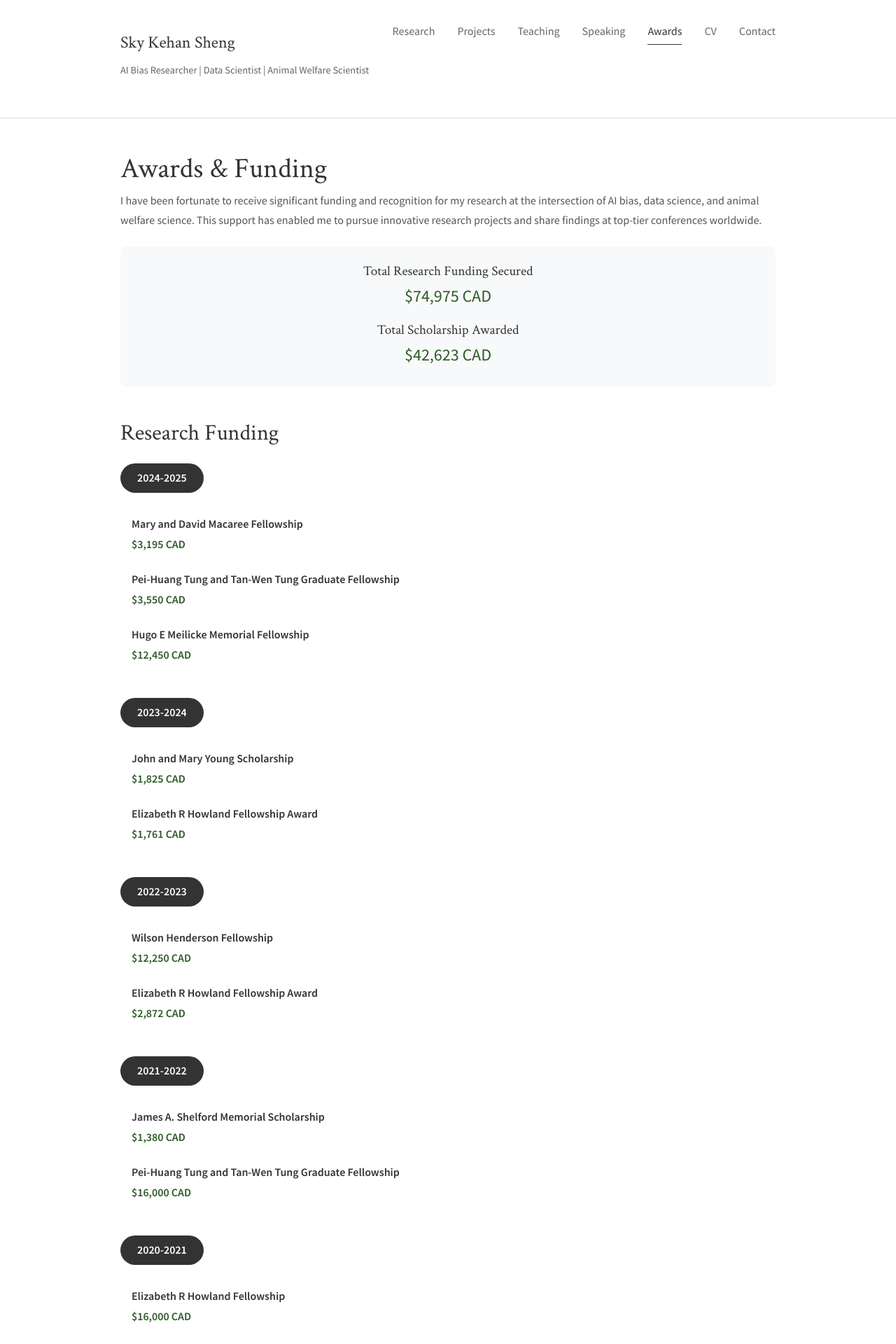
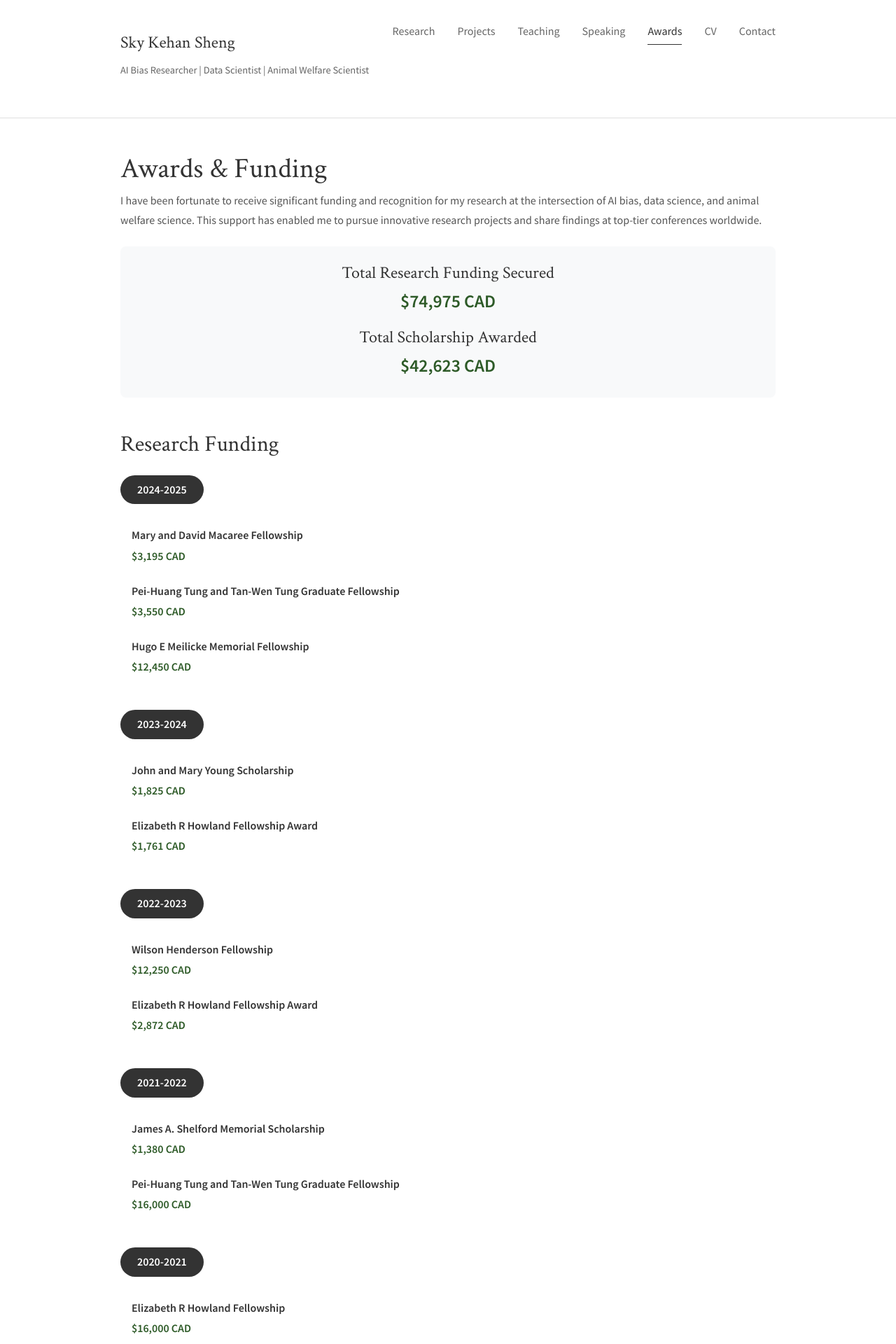
Before and after one commit to skysheng7/skysheng7.github.io, a Jekyll site: the page built from awards.html, in a window 1280 px wide. Shown: the top 1920 px of the page at 70% size. Built offline with Jekyll 4.4.1, drawn with Linux system fonts in a browser that asks for light colours.

Commit message:
update font

```diff
--- a/assets/css/main.css
+++ b/assets/css/main.css
@@ -228,8 +228,8 @@ a:hover {
 }
 
 .funding-summary h2 {
-    font-size: 1.2rem;
-    font-weight: 400;
+    font-size: 1.5rem;
+    font-weight: 500;
     margin: 1rem 0 0.25rem 0;
 }
 
@@ -238,8 +238,8 @@ a:hover {
 }
 
 .funding-total {
-    font-size: 1.5rem;
-    font-weight: 400;
+    font-size: 1.6rem;
+    font-weight: 700;
     color: #2d5a27;
     margin: 0;
 }
--- a/index.html
+++ b/index.html
@@ -41,7 +41,7 @@ description: "Sky Sheng - PhD Candidate at UBC specializing in AI bias and Appli
     </div>
 
     <div class="publication-item">
-        <div class="publication-title">📖 AI for One Welfare: the role of animal welfare scientists in developing valid and ethical AI-based welfare assessment tools</div>
+        <div class="publication-title">📜 AI for One Welfare: the role of animal welfare scientists in developing valid and ethical AI-based welfare assessment tools</div>
         <div class="publication-authors">Foris, B., <strong>Sheng, K.</strong>, Dürnberger, C., Oczak, M., Rault, J.L.</div>
         <div class="publication-venue">Frontiers in Veterinary Science, 2025</div>
         <div class="publication-links">
```
